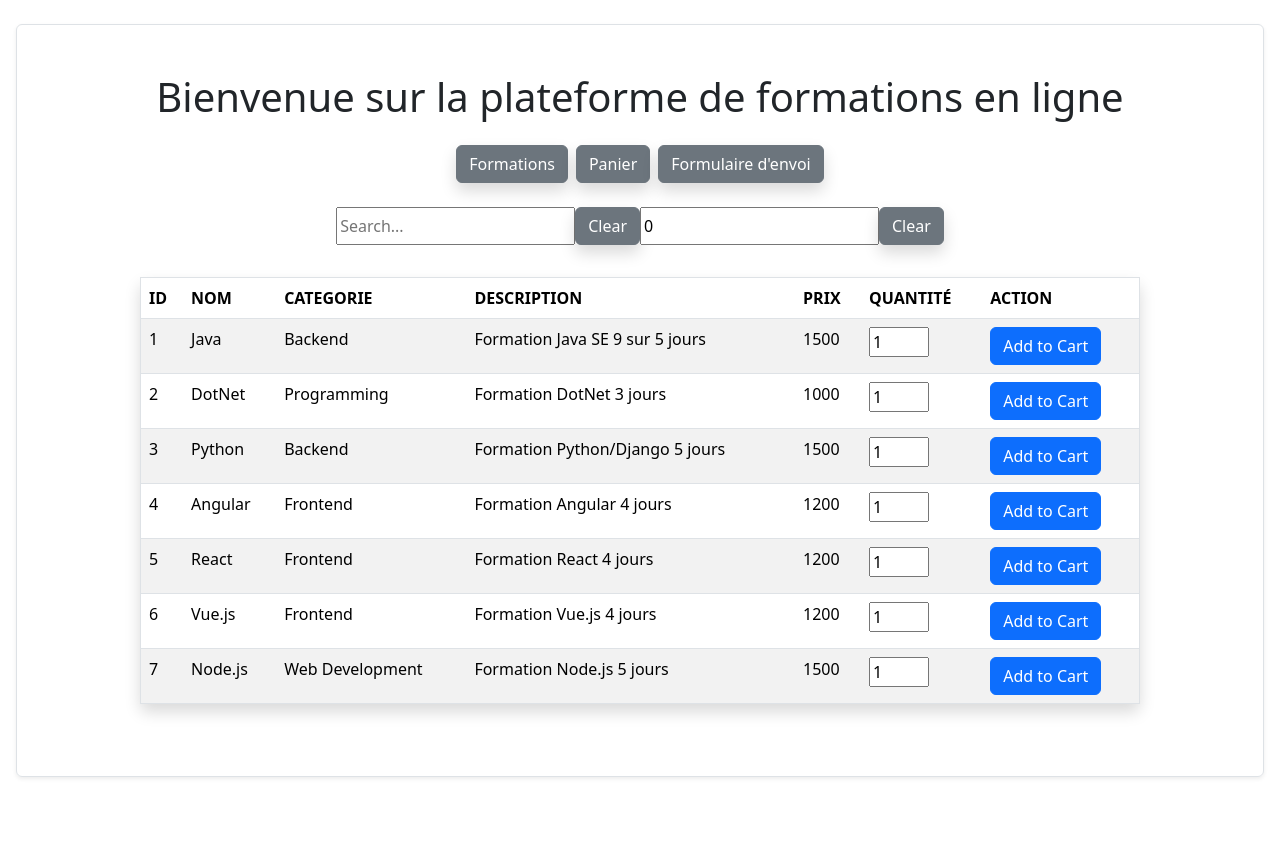
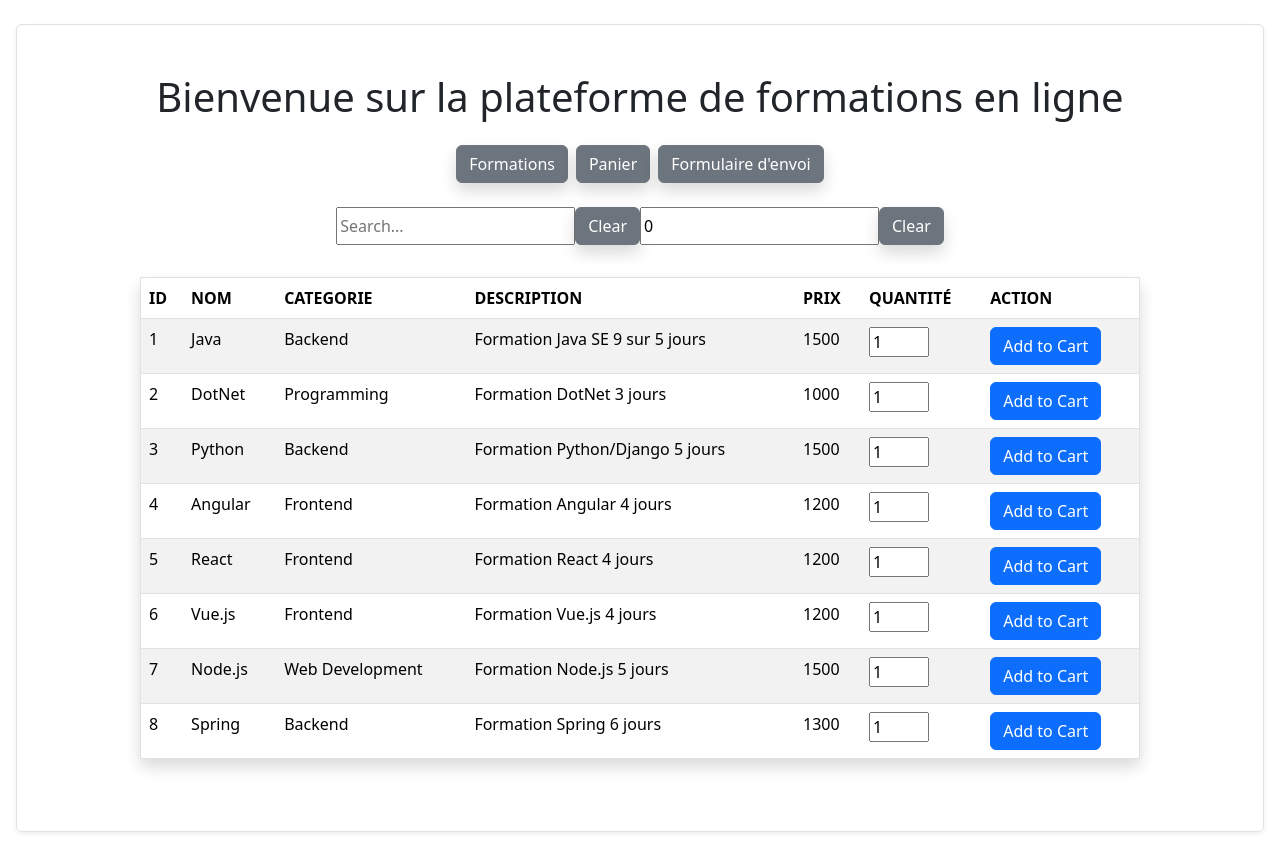
Before and after one commit to DavidDevB/trainings-front-app, an Angular app: page /trainings in a window 1280 px wide. Before the commit the page ends 801 px from the top, so only its background shows below. Built offline with nearby package versions, Linux system fonts and the light colour scheme; data requests are answered from the project's data file.

Commit message:
installation of json-server ok, api ok, display of trainings from db.json in trainings-component ok

```diff
--- /dev/null
+++ b/database/db.json
@@ -0,0 +1,68 @@
+{
+  "trainings": [
+    {
+      "id": "1",
+      "name": "Java",
+      "category": "Backend",
+      "description": "Formation Java SE 9 sur 5 jours",
+      "price": 1500,
+      "quantity": 1
+    },
+    {
+      "id": "2",
+      "name": "DotNet",
+      "category": "Programming",
+      "description": "Formation DotNet 3 jours",
+      "price": 1000,
+      "quantity": 1
+    },
+    {
+      "id": "3",
+      "name": "Python",
+      "category": "Backend",
+      "description": "Formation Python/Django 5 jours",
+      "price": 1500,
+      "quantity": 1
+    },
+    {
+      "id": "4",
+      "name": "Angular",
+      "category": "Frontend",
+      "description": "Formation Angular 4 jours",
+      "price": 1200,
+      "quantity": 1
+    },
+    {
+      "id": "5",
+      "name": "React",
+      "category": "Frontend",
+      "description": "Formation React 4 jours",
+      "price": 1200,
+      "quantity": 1
+    },
+    {
+      "id": "6",
+      "name": "Vue.js",
+      "category": "Frontend",
+      "description": "Formation Vue.js 4 jours",
+      "price": 1200,
+      "quantity": 1
+    },
+    {
+      "id": "7",
+      "name": "Node.js",
+      "category": "Web Development",
+      "description": "Formation Node.js 5 jours",
+      "price": 1500,
+      "quantity": 1
+    },
+    {
+      "id": "8",
+      "name": "Spring",
+      "category": "Backend",
+      "description": "Formation Spring 6 jours",
+      "price": 1300,
+      "quantity": 1
+    }
+  ]
+}
--- a/package.json
+++ b/package.json
@@ -34,6 +34,7 @@
     "@angular/ssr": "^21.1.1",
     "bootstrap": "^5.3.8",
     "express": "^5.1.0",
+    "json-server": "^1.0.0-beta.5",
     "rxjs": "~7.8.0",
     "tslib": "^2.3.0"
   },
--- a/src/app/components/trainings.component/trainings.component.ts
+++ b/src/app/components/trainings.component/trainings.component.ts
@@ -1,9 +1,10 @@
-import { Component, OnInit } from '@angular/core';
+import { Component, OnInit, ChangeDetectorRef } from '@angular/core';
 import { FormsModule } from '@angular/forms';
 import { Training } from '../../models/training.model';
 import { CartService } from '../../services/cart.service';
 import { SearchbarComponent } from '../searchbar.component/searchbar.component';
 import { MaxPriceComponent } from "../max-price.component/max-price.component";
+import { ApiService } from '../../services/api-service';
 
 @Component({
   selector: 'app-trainings',
@@ -16,7 +17,7 @@ export class TrainingComponent implements OnInit {
   allTrainings: Training[] = [];
   maxPrice: number = 0;
   searchQuery: string = '';
-  constructor(public cartService: CartService) {}
+  constructor(public cartService: CartService, private apiService: ApiService, private cdr: ChangeDetectorRef) {}
 
   ngOnInit(): void {
     this.displayTrainings();
@@ -24,16 +25,15 @@ export class TrainingComponent implements OnInit {
   }
 
   displayTrainings() {
-    this.allTrainings = [
-      { id: 1, name: 'Java', category: 'Backend', description: 'Formation Java SE 9 sur 5 jours', price: 1500, quantity: 1 },
-      { id: 2, name: 'DotNet', category: 'Programming', description: 'Formation DotNet 3 jours', price: 1000, quantity: 1 },
-      { id: 3, name: 'Python', category: 'Backend', description: 'Formation Python/Django 5 jours', price: 1500, quantity: 1 },
-      { id: 4, name: 'Angular', category: 'Frontend', description: 'Formation Angular 4 jours', price: 1200, quantity: 1 },
-      { id: 5, name: 'React', category: 'Frontend', description: 'Formation React 4 jours', price: 1200, quantity: 1 },
-      { id: 6, name: 'Vue.js', category: 'Frontend', description: 'Formation Vue.js 4 jours', price: 1200, quantity: 1 },
-      { id: 7, name: 'Node.js', category: 'Web Development', description: 'Formation Node.js 5 jours', price: 1500, quantity: 1 },
-    ];
-    this.listTrainings = [...this.allTrainings];
+    this.apiService.getTrainings().subscribe({
+      next : (data) => {
+        this.allTrainings = data;
+        this.listTrainings = [...this.allTrainings];
+        this.cdr.detectChanges();
+      },
+      error : (err) => console.error('Erreur lors de la récupération des formations : ', err),
+      complete : () => console.log('Récupération des formations terminée.')
+    });
   }
 
   onAddToCart(training: Training) {
--- /dev/null
+++ b/src/app/services/api-service.ts
@@ -0,0 +1,14 @@
+import { Injectable } from '@angular/core';
+import { Training } from '../models/training.model';
+import { HttpClient } from '@angular/common/http';
+
+@Injectable({
+  providedIn: 'root',
+})
+export class ApiService {
+  constructor(private http:HttpClient) {}
+
+  public getTrainings() {
+    return this.http.get<Training[]>('http://localhost:3000/trainings');
+  }
+}
```
Also changed, not shown: 2 other files (tests, documents, lock files or other folders).
